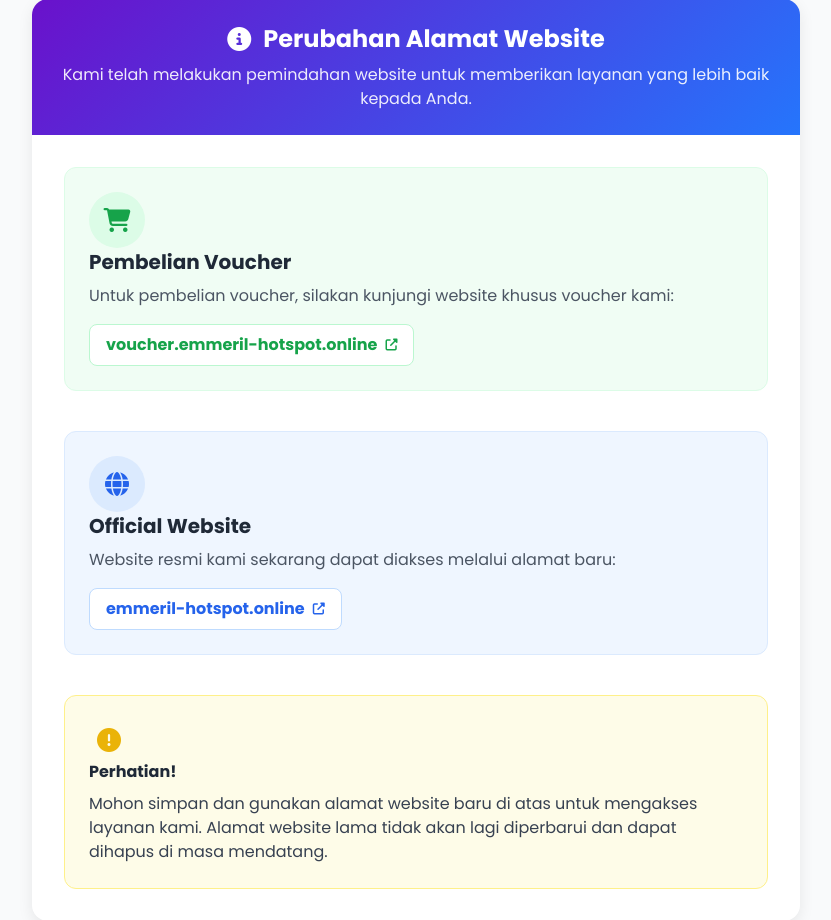
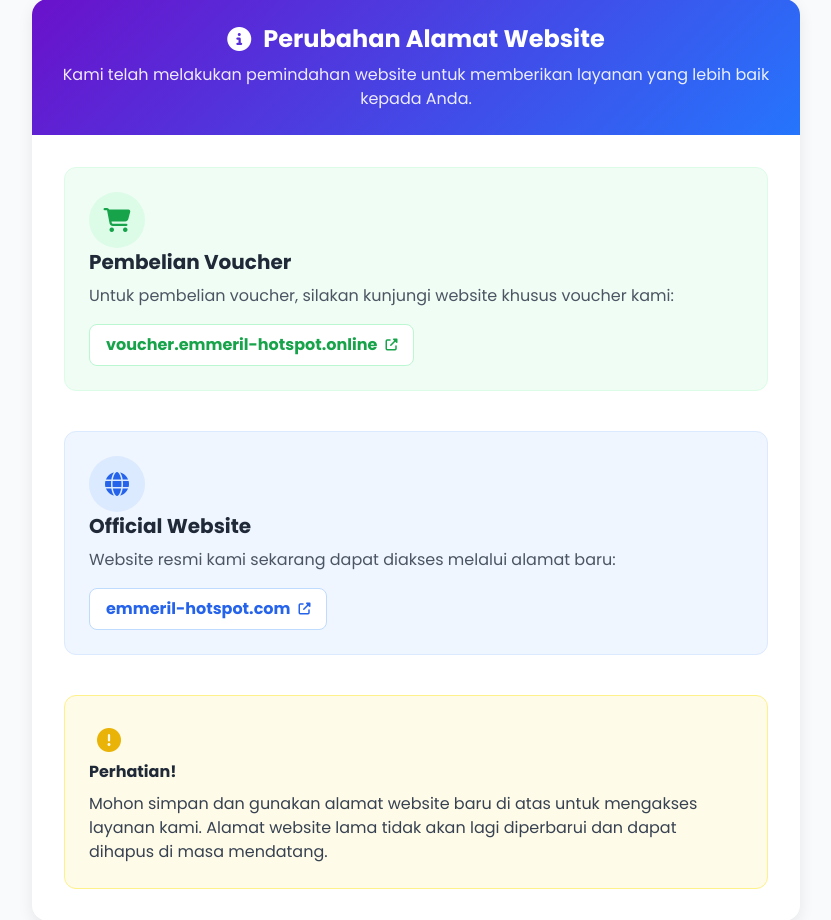
Before and after one commit to emmeril/migrasi, a Node server app: page / in a window 1280 px wide. Shown: the part 229-1149 px from the top of the page, without its empty margins (224-1055 px from the left). Run offline with Node 20, Linux system fonts and the light colour scheme; some libraries are stand-ins or nearby versions.

Commit message:
fix: point website migration notice to emmeril-hotspot.com

```diff
--- a/views/index.ejs
+++ b/views/index.ejs
@@ -166,9 +166,9 @@
 
               <!-- Link - di tengah untuk mobile, kiri untuk desktop -->
               <div class="flex justify-center sm:justify-start">
-                <a href="https://emmeril-hotspot.online" target="_blank"
+                <a href="https://emmeril-hotspot.com/" target="_blank"
                   class="inline-flex items-center bg-white border border-blue-200 text-blue-600 font-bold py-2 px-4 rounded-lg hover:bg-blue-50 transition-colors text-sm sm:text-base break-all mobile-full-width justify-center">
-                  <span class="mr-2 truncate">emmeril-hotspot.online</span>
+                  <span class="mr-2 truncate">emmeril-hotspot.com</span>
                   <i class="fas fa-external-link-alt text-xs"></i>
                 </a>
               </div>
@@ -200,7 +200,7 @@
       <div
         class="flex flex-col sm:flex-row justify-center gap-3 sm:gap-4 mt-8 sm:mt-12 slide-up"
         style="animation-delay: 0.9s">
-        <a href="https://emmeril-hotspot.online" target="_blank"
+        <a href="https://emmeril-hotspot.com/" target="_blank"
           class="gradient-bg text-white font-bold py-3 px-4 sm:px-6 rounded-full shadow-lg hover:shadow-xl transform hover:-translate-y-1 transition-all duration-300 flex items-center justify-center mobile-full-width mobile-mb-4 sm:mb-0">
           <i class="fas fa-rocket mr-2"></i>
           <span class="text-sm sm:text-base">Kunjungi Official Website</span>
```
